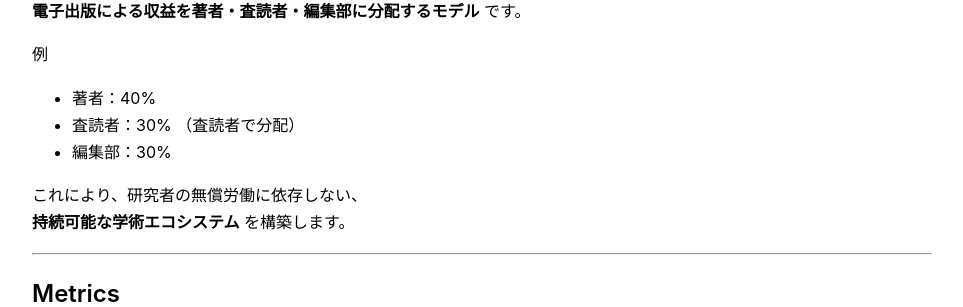
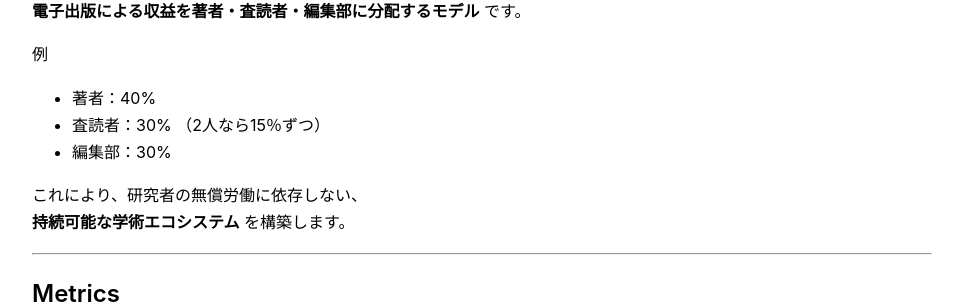
Before and after one commit to sails-journal/sails-journal.github.io, a Jekyll site: the page built from about/index.md, in a window 1280 px wide and 900 px high, scrolled down 1595 px. Shown: the part 145-452 px from the top of the window, without its empty margins (158-1121 px from the left). Built offline with Jekyll 4.4.1, drawn with Linux system fonts in a browser that asks for light colours.

Commit message:
Update index.md

```diff
--- a/about/index.md
+++ b/about/index.md
@@ -75,7 +75,7 @@ SAILS の最大の特徴のひとつが、
 
 例
 - 著者：40%
-- 査読者：30%  （査読者で分配）
+- 査読者：30%  （2人なら15％ずつ）
 - 編集部：30%
 
 これにより、研究者の無償労働に依存しない、
```
